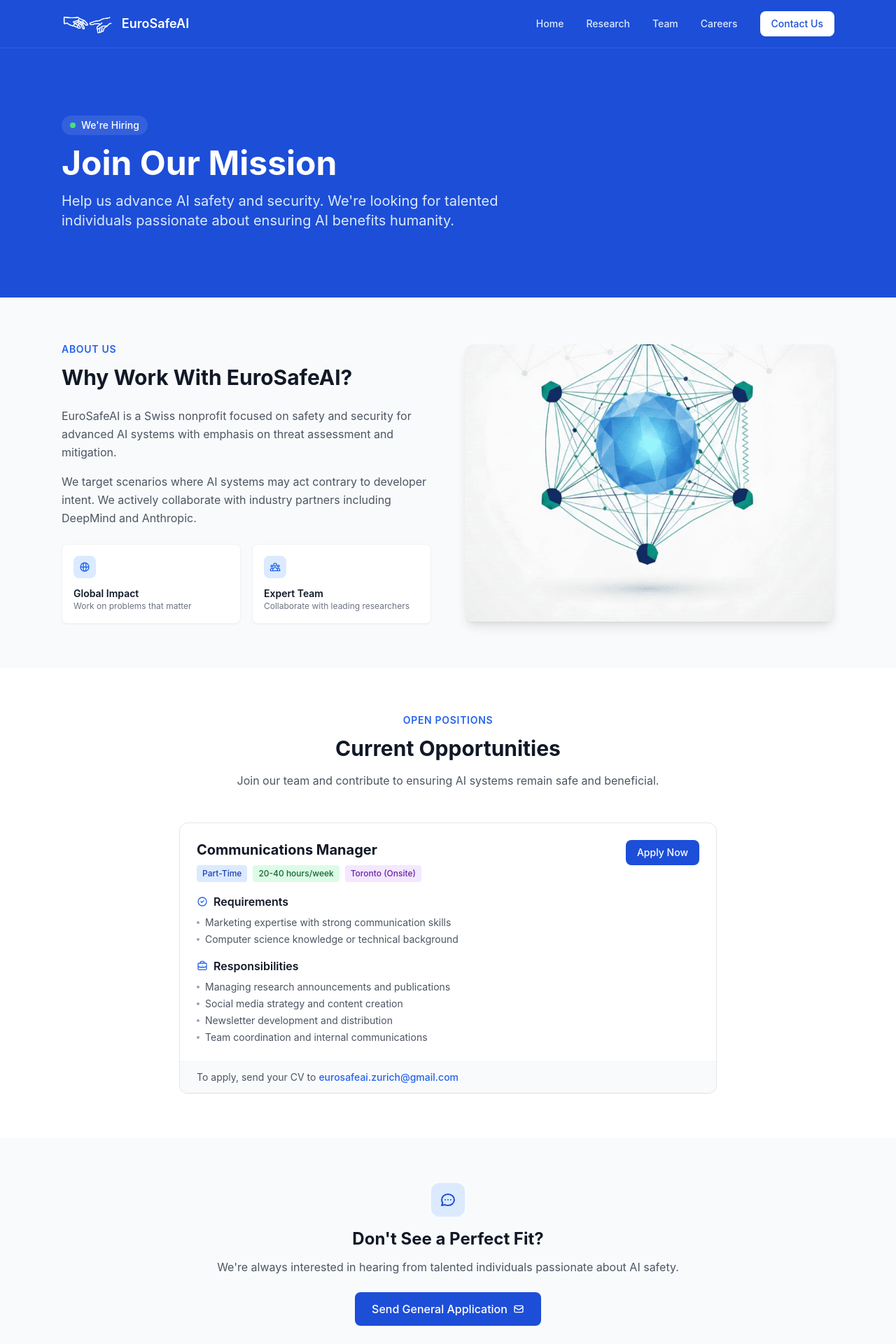
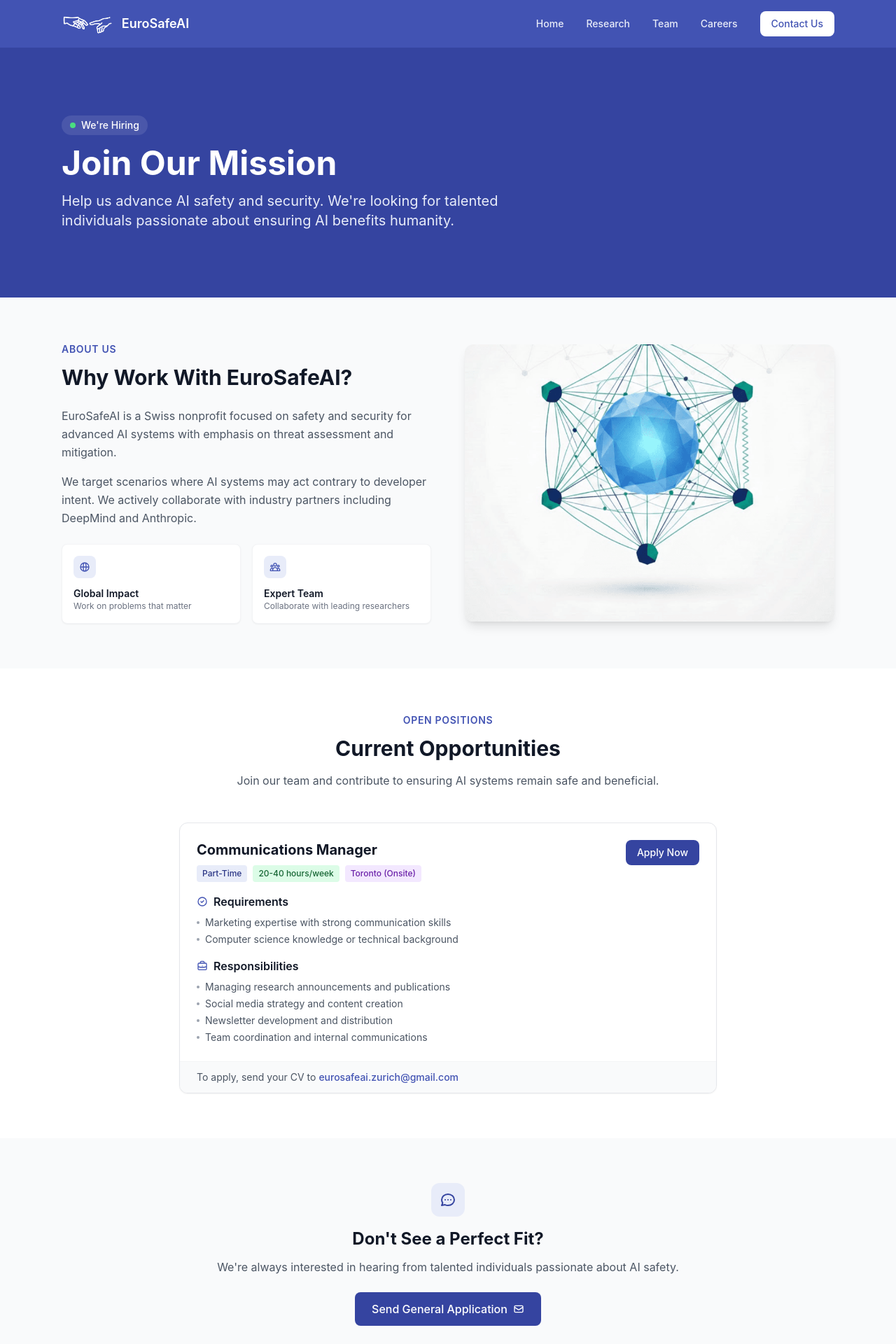
Before and after one commit to EuroSafeAI/eurosafeai.github.io, a Next.js app: page /careers in a window 1280 px wide. Shown: the top 1920 px of the page at 70% size. Built offline with nearby package versions, Linux system fonts and the light colour scheme.

Commit message:
set style

```diff
--- a/app/careers/page.tsx
+++ b/app/careers/page.tsx
@@ -9,7 +9,7 @@ export default function Careers() {
 
       <main className="flex-1">
         {/* Hero Section */}
-        <section className="bg-blue-700 py-16 lg:py-24">
+        <section className="bg-primary-700 py-16 lg:py-24">
           <div className="max-w-6xl mx-auto px-6">
             <div className="inline-flex items-center gap-2 px-3 py-1 rounded-full bg-white/10 text-white text-sm font-medium mb-4">
               <span className="w-2 h-2 rounded-full bg-green-400" />
@@ -18,7 +18,7 @@ export default function Careers() {
             <h1 className="text-4xl md:text-5xl font-bold text-white mb-4">
               Join Our Mission
             </h1>
-            <p className="text-xl text-blue-100 max-w-2xl">
+            <p className="text-xl text-primary-100 max-w-2xl">
               Help us advance AI safety and security. We're looking for talented individuals passionate about ensuring AI benefits humanity.
             </p>
           </div>
@@ -29,7 +29,7 @@ export default function Careers() {
           <div className="max-w-6xl mx-auto px-6">
             <div className="grid lg:grid-cols-2 gap-12 items-center">
               <div>
-                <p className="text-sm font-semibold text-blue-600 uppercase tracking-wider mb-3">
+                <p className="text-sm font-semibold text-primary-600 uppercase tracking-wider mb-3">
                   About Us
                 </p>
                 <h2 className="text-3xl font-bold text-gray-900 mb-6">
@@ -43,8 +43,8 @@ export default function Careers() {
                 </p>
                 <div className="grid grid-cols-2 gap-4">
                   <div className="bg-white rounded-lg p-4 shadow-sm border border-gray-100">
-                    <div className="w-8 h-8 rounded-lg bg-blue-100 flex items-center justify-center mb-3 flex-shrink-0">
-                      <svg className="w-4 h-4 text-blue-600" fill="none" stroke="currentColor" viewBox="0 0 24 24">
+                    <div className="w-8 h-8 rounded-lg bg-primary-100 flex items-center justify-center mb-3 flex-shrink-0">
+                      <svg className="w-4 h-4 text-primary-600" fill="none" stroke="currentColor" viewBox="0 0 24 24">
                         <path strokeLinecap="round" strokeLinejoin="round" strokeWidth={2} d="M21 12a9 9 0 01-9 9m9-9a9 9 0 00-9-9m9 9H3m9 9a9 9 0 01-9-9m9 9c1.657 0 3-4.03 3-9s-1.343-9-3-9m0 18c-1.657 0-3-4.03-3-9s1.343-9 3-9m-9 9a9 9 0 019-9" />
                       </svg>
                     </div>
@@ -52,8 +52,8 @@ export default function Careers() {
                     <p className="text-xs text-gray-500">Work on problems that matter</p>
                   </div>
                   <div className="bg-white rounded-lg p-4 shadow-sm border border-gray-100">
-                    <div className="w-8 h-8 rounded-lg bg-blue-100 flex items-center justify-center mb-3 flex-shrink-0">
-                      <svg className="w-4 h-4 text-blue-600" fill="none" stroke="currentColor" viewBox="0 0 24 24">
+                    <div className="w-8 h-8 rounded-lg bg-primary-100 flex items-center justify-center mb-3 flex-shrink-0">
+                      <svg className="w-4 h-4 text-primary-600" fill="none" stroke="currentColor" viewBox="0 0 24 24">
                         <path strokeLinecap="round" strokeLinejoin="round" strokeWidth={2} d="M17 20h5v-2a3 3 0 00-5.356-1.857M17 20H7m10 0v-2c0-.656-.126-1.283-.356-1.857M7 20H2v-2a3 3 0 015.356-1.857M7 20v-2c0-.656.126-1.283.356-1.857m0 0a5.002 5.002 0 019.288 0M15 7a3 3 0 11-6 0 3 3 0 016 0zm6 3a2 2 0 11-4 0 2 2 0 014 0zM7 10a2 2 0 11-4 0 2 2 0 014 0z" />
                       </svg>
                     </div>
@@ -78,7 +78,7 @@ export default function Careers() {
         <section className="py-16 bg-white">
           <div className="max-w-6xl mx-auto px-6">
             <div className="text-center mb-12">
-              <p className="text-sm font-semibold text-blue-600 uppercase tracking-wider mb-3">
+              <p className="text-sm font-semibold text-primary-600 uppercase tracking-wider mb-3">
                 Open Positions
               </p>
               <h2 className="text-3xl font-bold text-gray-900 mb-4">
@@ -99,7 +99,7 @@ export default function Careers() {
                         Communications Manager
                       </h3>
                       <div className="flex flex-wrap gap-2">
-                        <span className="px-2 py-1 rounded text-xs font-medium bg-blue-100 text-blue-800">
+                        <span className="px-2 py-1 rounded text-xs font-medium bg-primary-100 text-primary-800">
                           Part-Time
                         </span>
                         <span className="px-2 py-1 rounded text-xs font-medium bg-green-100 text-green-800">
@@ -112,7 +112,7 @@ export default function Careers() {
                     </div>
                     <a
                       href="mailto:eurosafeai.zurich@gmail.com?subject=Communications Manager Application"
-                      className="px-4 py-2 bg-blue-700 text-white text-sm font-medium rounded-lg hover:bg-blue-800 transition-colors"
+                      className="px-4 py-2 bg-primary-700 text-white text-sm font-medium rounded-lg hover:bg-primary-800 transition-colors"
                     >
                       Apply Now
                     </a>
@@ -121,7 +121,7 @@ export default function Careers() {
                   <div className="space-y-4">
                     <div>
                       <h4 className="font-semibold text-gray-900 mb-2 flex items-center gap-2">
-                        <svg className="w-4 h-4 text-blue-600 flex-shrink-0" fill="none" stroke="currentColor" viewBox="0 0 24 24">
+                        <svg className="w-4 h-4 text-primary-600 flex-shrink-0" fill="none" stroke="currentColor" viewBox="0 0 24 24">
                           <path strokeLinecap="round" strokeLinejoin="round" strokeWidth={2} d="M9 12l2 2 4-4m6 2a9 9 0 11-18 0 9 9 0 0118 0z" />
                         </svg>
                         Requirements
@@ -140,7 +140,7 @@ export default function Careers() {
 
                     <div>
                       <h4 className="font-semibold text-gray-900 mb-2 flex items-center gap-2">
-                        <svg className="w-4 h-4 text-blue-600 flex-shrink-0" fill="none" stroke="currentColor" viewBox="0 0 24 24">
+                        <svg className="w-4 h-4 text-primary-600 flex-shrink-0" fill="none" stroke="currentColor" viewBox="0 0 24 24">
                           <path strokeLinecap="round" strokeLinejoin="round" strokeWidth={2} d="M21 13.255A23.931 23.931 0 0112 15c-3.183 0-6.22-.62-9-1.745M16 6V4a2 2 0 00-2-2h-4a2 2 0 00-2 2v2m4 6h.01M5 20h14a2 2 0 002-2V8a2 2 0 00-2-2H5a2 2 0 00-2 2v10a2 2 0 002 2z" />
                         </svg>
                         Responsibilities
@@ -170,7 +170,7 @@ export default function Careers() {
                 <div className="bg-gray-50 px-6 py-3 border-t border-gray-100">
                   <p className="text-sm text-gray-600">
                     To apply, send your CV to{' '}
-                    <a href="mailto:eurosafeai.zurich@gmail.com" className="text-blue-600 font-medium hover:underline">
+                    <a href="mailto:eurosafeai.zurich@gmail.com" className="text-primary-600 font-medium hover:underline">
                       eurosafeai.zurich@gmail.com
                     </a>
                   </p>
@@ -183,8 +183,8 @@ export default function Careers() {
         {/* General Application */}
         <section className="py-16 bg-gray-50">
           <div className="max-w-3xl mx-auto px-6 text-center">
-            <div className="w-12 h-12 rounded-xl bg-blue-100 flex items-center justify-center mx-auto mb-4">
-              <svg className="w-6 h-6 text-blue-700" fill="none" stroke="currentColor" viewBox="0 0 24 24">
+            <div className="w-12 h-12 rounded-xl bg-primary-100 flex items-center justify-center mx-auto mb-4">
+              <svg className="w-6 h-6 text-primary-700" fill="none" stroke="currentColor" viewBox="0 0 24 24">
                 <path strokeLinecap="round" strokeLinejoin="round" strokeWidth={2} d="M8 12h.01M12 12h.01M16 12h.01M21 12c0 4.418-4.03 8-9 8a9.863 9.863 0 01-4.255-.949L3 20l1.395-3.72C3.512 15.042 3 13.574 3 12c0-4.418 4.03-8 9-8s9 3.582 9 8z" />
               </svg>
             </div>
@@ -196,7 +196,7 @@ export default function Careers() {
             </p>
             <a
               href="mailto:eurosafeai.zurich@gmail.com?subject=General Application"
-              className="inline-flex items-center px-6 py-3 bg-blue-700 text-white font-medium rounded-lg hover:bg-blue-800 transition-colors"
+              className="inline-flex items-center px-6 py-3 bg-primary-700 text-white font-medium rounded-lg hover:bg-primary-800 transition-colors"
             >
               Send General Application
               <svg className="w-4 h-4 ml-2 flex-shrink-0" fill="none" stroke="currentColor" viewBox="0 0 24 24">
@@ -210,7 +210,7 @@ export default function Careers() {
         <section className="py-16 bg-white">
           <div className="max-w-6xl mx-auto px-6">
             <div className="text-center mb-12">
-              <p className="text-sm font-semibold text-blue-600 uppercase tracking-wider mb-3">
+              <p className="text-sm font-semibold text-primary-600 uppercase tracking-wider mb-3">
                 Our Values
               </p>
               <h2 className="text-3xl font-bold text-gray-900">
@@ -232,8 +232,8 @@ export default function Careers() {
               </div>
 
               <div className="text-center">
-                <div className="w-12 h-12 rounded-xl bg-blue-100 flex items-center justify-center mx-auto mb-4 flex-shrink-0">
-                  <svg className="w-6 h-6 text-blue-600" fill="none" stroke="currentColor" viewBox="0 0 24 24">
+                <div className="w-12 h-12 rounded-xl bg-primary-100 flex items-center justify-center mx-auto mb-4 flex-shrink-0">
+                  <svg className="w-6 h-6 text-primary-600" fill="none" stroke="currentColor" viewBox="0 0 24 24">
                     <path strokeLinecap="round" strokeLinejoin="round" strokeWidth={2} d="M9 12l2 2 4-4m5.618-4.016A11.955 11.955 0 0112 2.944a11.955 11.955 0 01-8.618 3.04A12.02 12.02 0 003 9c0 5.591 3.824 10.29 9 11.622 5.176-1.332 9-6.03 9-11.622 0-1.042-.133-2.052-.382-3.016z" />
                   </svg>
                 </div>
--- a/components/Header.tsx
+++ b/components/Header.tsx
@@ -8,7 +8,7 @@ export default function Header() {
   const [isMenuOpen, setIsMenuOpen] = useState(false)
 
   return (
-    <header className="w-full bg-blue-700 border-b border-blue-600 sticky top-0 z-50">
+    <header className="w-full bg-primary-600 border-b border-primary-700 sticky top-0 z-50">
       <nav className="max-w-6xl mx-auto px-6 py-4 flex justify-between items-center">
         <Link href="/" className="flex items-center gap-3">
           <Image
@@ -24,21 +24,21 @@ export default function Header() {
 
         {/* Desktop Navigation */}
         <div className="hidden md:flex items-center gap-8">
-          <Link href="/" className="text-sm font-medium text-blue-100 hover:text-white transition-colors">
+          <Link href="/" className="text-sm font-medium text-primary-100 hover:text-white transition-colors">
             Home
           </Link>
-          <Link href="/research" className="text-sm font-medium text-blue-100 hover:text-white transition-colors">
+          <Link href="/research" className="text-sm font-medium text-primary-100 hover:text-white transition-colors">
             Research
           </Link>
-          <Link href="/team" className="text-sm font-medium text-blue-100 hover:text-white transition-colors">
+          <Link href="/team" className="text-sm font-medium text-primary-100 hover:text-white transition-colors">
             Team
           </Link>
-          <Link href="/careers" className="text-sm font-medium text-blue-100 hover:text-white transition-colors">
+          <Link href="/careers" className="text-sm font-medium text-primary-100 hover:text-white transition-colors">
             Careers
           </Link>
           <a
             href="mailto:eurosafeai.zurich@gmail.com"
-            className="px-4 py-2 bg-white text-blue-700 text-sm font-medium rounded-lg hover:bg-blue-50 transition-colors"
+            className="px-4 py-2 bg-white text-primary-600 text-sm font-medium rounded-lg hover:bg-primary-50 transition-colors"
           >
             Contact Us
           </a>
@@ -62,39 +62,39 @@ export default function Header() {
 
       {/* Mobile Menu */}
       {isMenuOpen && (
-        <div className="md:hidden bg-blue-700 border-t border-blue-600 px-6 py-4">
+        <div className="md:hidden bg-primary-600 border-t border-primary-700 px-6 py-4">
           <div className="flex flex-col gap-4">
             <Link
               href="/"
-              className="text-sm font-medium text-blue-100 hover:text-white py-2 transition-colors"
+              className="text-sm font-medium text-primary-100 hover:text-white py-2 transition-colors"
               onClick={() => setIsMenuOpen(false)}
             >
               Home
             </Link>
             <Link
               href="/research"
-              className="text-sm font-medium text-blue-100 hover:text-white py-2 transition-colors"
+              className="text-sm font-medium text-primary-100 hover:text-white py-2 transition-colors"
               onClick={() => setIsMenuOpen(false)}
             >
               Research
             </Link>
             <Link
               href="/team"
-              className="text-sm font-medium text-blue-100 hover:text-white py-2 transition-colors"
+              className="text-sm font-medium text-primary-100 hover:text-white py-2 transition-colors"
               onClick={() => setIsMenuOpen(false)}
             >
               Team
             </Link>
             <Link
               href="/careers"
-              className="text-sm font-medium text-blue-100 hover:text-white py-2 transition-colors"
+              className="text-sm font-medium text-primary-100 hover:text-white py-2 transition-colors"
               onClick={() => setIsMenuOpen(false)}
             >
               Careers
             </Link>
             <a
               href="mailto:eurosafeai.zurich@gmail.com"
-              className="px-4 py-2 bg-white text-blue-700 text-sm font-medium rounded-lg text-center hover:bg-blue-50 transition-colors"
+              className="px-4 py-2 bg-white text-primary-600 text-sm font-medium rounded-lg text-center hover:bg-primary-50 transition-colors"
             >
               Contact Us
             </a>
--- a/tailwind.config.js
+++ b/tailwind.config.js
@@ -7,7 +7,18 @@ module.exports = {
   theme: {
     extend: {
       colors: {
-        primary: '#0d229ec7',
+        primary: {
+          50: '#f4f6fc',
+          100: '#e8ecf9',
+          200: '#c5cdf0',
+          300: '#9fade5',
+          400: '#7a8dd8',
+          500: '#5a6dca',
+          600: '#4253b3',
+          700: '#3544a0',
+          800: '#2a3585',
+          900: '#1f2768',
+        },
         secondary: '#3e5f75',
         accent: '#09f',
       },
```
Also changed, not shown: app/blog/[slug]/page.tsx (+7 -7 lines), app/page.tsx (+13 -13 lines), app/research/page.tsx (+14 -14 lines), app/team/page.tsx (+9 -9 lines).
